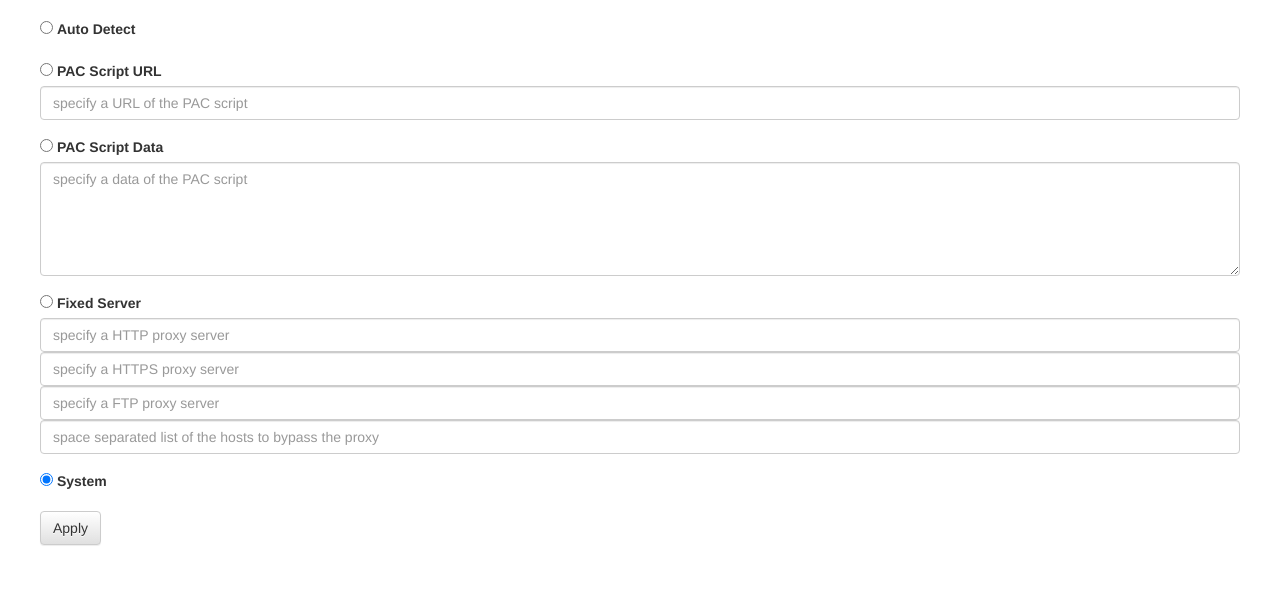
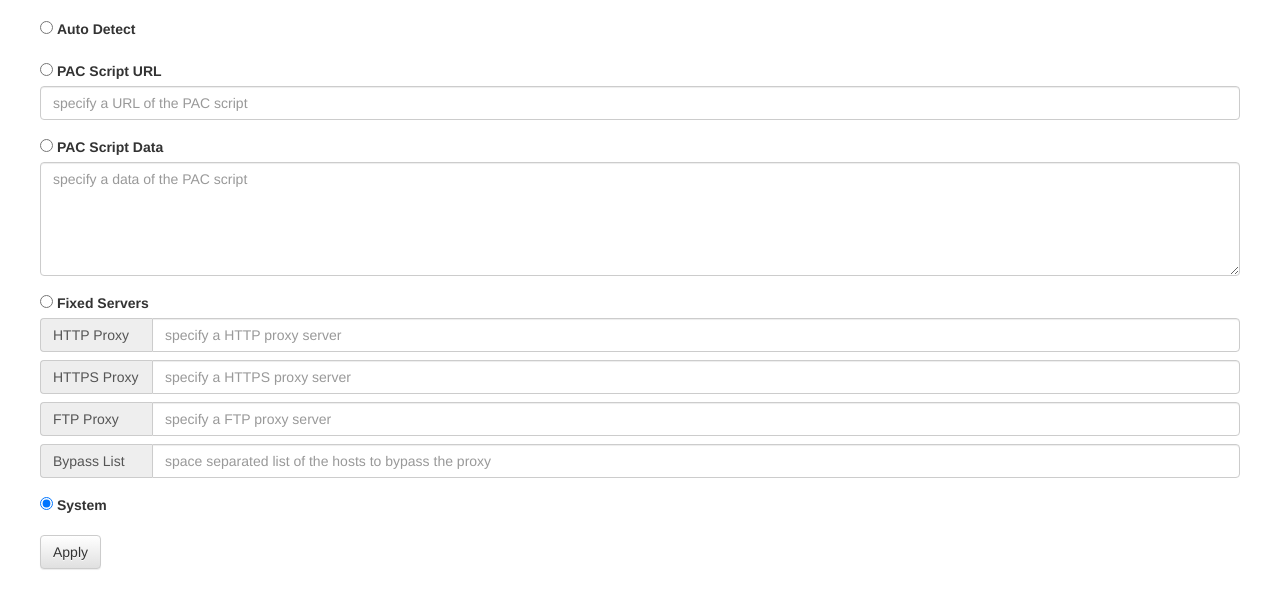
Before and after one commit to rsky/chrome-tiny-proxy-configurator, a browser extension: page options.html in a window 1280 px wide. Shown: the part 95-704 px from the top of the page. Drawn offline with Linux system fonts and the light colour scheme.

Commit message:
Update stylesheet for fixed servers

```diff
--- a/options.css
+++ b/options.css
@@ -7,3 +7,12 @@ ul#mode {
     list-style-type: none;
     -webkit-padding-end: 40px;
 }
+
+ul#mode > li.form-group > div.input-group:not(:last-child) {
+    margin-bottom: 8px;
+}
+
+ul#mode > li.form-group > div.input-group > label.input-group-addon {
+    min-width: 8em;
+    text-align: left;
+}
--- a/options.html
+++ b/options.html
@@ -31,11 +31,23 @@
     </li>
     <li class="form-group">
         <input type="radio" name="mode" value="fixed_servers" id="mode_fixed_servers" />
-        <label for="mode_fixed_servers">Fixed Server</label>
-        <input type="text" placeholder="specify a HTTP proxy server" name="http_proxy" id="http_proxy" class="form-control" />
-        <input type="text" placeholder="specify a HTTPS proxy server" name="https_proxy" id="https_proxy" class="form-control" />
-        <input type="text" placeholder="specify a FTP proxy server" name="ftp_proxy" id="ftp_proxy" class="form-control" />
-        <input type="text" placeholder="space separated list of the hosts to bypass the proxy" name="bypass_list" id="bypass_list" class="form-control" />
+        <label for="mode_fixed_servers">Fixed Servers</label>
+        <div class="input-group">
+            <label for="http_proxy" class="input-group-addon">HTTP Proxy</label>
+            <input type="text" placeholder="specify a HTTP proxy server" name="http_proxy" id="http_proxy" class="form-control" />
+        </div>
+        <div class="input-group">
+            <label for="https_proxy" class="input-group-addon">HTTPS Proxy</label>
+            <input type="text" placeholder="specify a HTTPS proxy server" name="https_proxy" id="https_proxy" class="form-control" />
+        </div>
+        <div class="input-group">
+            <label for="ftp_proxy" class="input-group-addon">FTP Proxy</label>
+            <input type="text" placeholder="specify a FTP proxy server" name="ftp_proxy" id="ftp_proxy" class="form-control" />
+        </div>
+        <div class="input-group">
+            <label for="bypass_list" class="input-group-addon">Bypass List</label>
+            <input type="text" placeholder="space separated list of the hosts to bypass the proxy" name="bypass_list" id="bypass_list" class="form-control" />
+        </div>
     </li>
     <li class="form-group">
         <input type="radio" name="mode" value="system" id="mode_system" />
```
